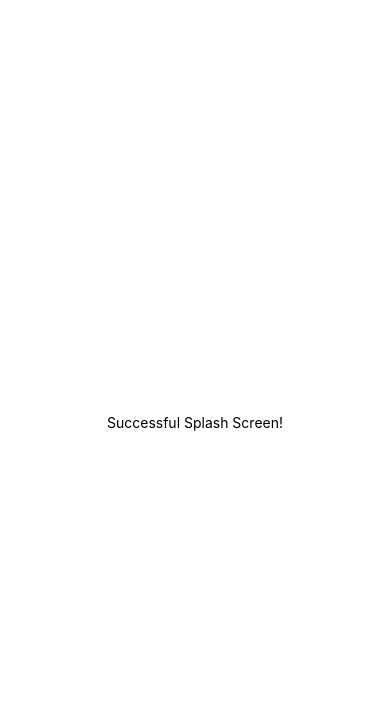
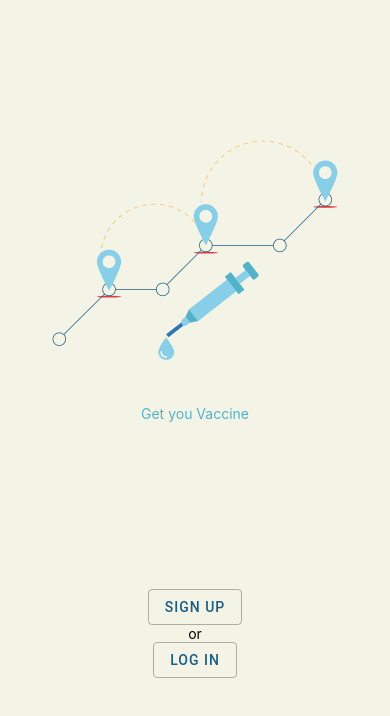
Before and after one commit to 18harsh/Vaccine-Locator, a React Native app in the folder vaccine-locator-frontend/: screen / in a window 390 px wide. Shown: the top 716 px of the page. Built offline with nearby package versions, Linux system fonts and the light colour scheme.

Commit message:
Updated Code

```diff
--- a/vaccine-locator-frontend/App.js
+++ b/vaccine-locator-frontend/App.js
@@ -2,9 +2,14 @@ import {StatusBar} from 'expo-status-bar';
 import React, {Component} from 'react';
 import {StyleSheet, Text, View, Image} from 'react-native';
 import SplashScreen from "./Components/SplashScreen/SplashScreen";
+import Homepage from "./Components/HomePage/Homepage";
+import Authentication from './Components/Authentication/Authentication'
+
+
+
 export default class App extends Component {
     state = {
-        isVisible: true
+        isVisible: false
     }
 
     Hide_Splash_Screen = () => {
@@ -26,10 +31,7 @@ export default class App extends Component {
             <View style={styles.MainContainer}>
 
                 {
-                    (this.state.isVisible === true) ? Splash_Screen : <View style={styles.MainContainer}>
-                        <Text>Successful Splash Screen!</Text>
-                        <StatusBar style="auto"/>
-                    </View>
+                    (this.state.isVisible === true) ? Splash_Screen : <Authentication/>
                 }
             </View>
         );
--- /dev/null
+++ b/vaccine-locator-frontend/Components/Authentication/Authentication.js
@@ -0,0 +1,93 @@
+import React, {Component} from 'react';
+import {StyleSheet, Text, View, Image} from 'react-native';
+import * as colors from "../../Color";
+import { Button } from 'react-native-paper';
+import { DefaultTheme, Provider as PaperProvider } from 'react-native-paper';
+
+
+const theme = {
+    ...DefaultTheme,
+    roundness: 4,
+    colors: {
+        ...DefaultTheme.colors,
+        primary: colors.STRONG_BLUE,
+        accent: colors.BLUEISH_GREEN,
+    },
+};
+
+
+export default class Authentication extends Component {
+    state = {
+        isVisible: true
+    }
+
+
+    render() {
+
+        return (
+            <View style={styles.SplashScreen_RootView}>
+                <View style={styles.SplashScreen_ChildView}>
+                    <Image
+                        source={require('../Images/vaccine.png')}
+                    />
+                    <Text style={{
+                        color:colors.BLUEISH_GREEN
+                    }}>Get you Vaccine</Text>
+                </View>
+                <View style={styles.SplashScreen_ChildView2}>
+                    <Button theme={theme} mode="outlined" onPress={()=>{
+                        console.log("Hello World 123")
+                    }}> Sign Up</Button>
+                    <Text  style={{
+
+
+                    }} >or</Text>
+                    <Button theme={theme}  mode="outlined" onPress={()=>{
+                    console.log("Hello World 123")
+                }}> Log In</Button>
+                </View>
+
+            </View>
+
+        );
+
+    };
+
+}
+
+const styles = StyleSheet.create({
+    SplashScreen_RootView:
+        {
+
+            justifyContent: 'center',
+            flex: 1,
+            position: 'absolute',
+            width: '100%',
+            height: '100%',
+        },
+
+    SplashScreen_ChildView:
+        {
+            justifyContent: 'flex-end',
+            alignItems: 'center',
+            backgroundColor: colors.OFF_WHITE,
+            flex: 1,
+        },
+    SplashScreen_ChildView2:
+        {
+            justifyContent: 'center',
+            alignItems: 'center',
+            backgroundColor: colors.OFF_WHITE,
+            flex: 1,
+        },
+    Button_css: {
+        backgroundColor: colors.STRONG_BLUE,
+        color:'white',
+        width:100,
+        height:50,
+        borderColor: colors.BLUEISH_GREEN,
+        borderStyle: 'solid',
+        paddingTop: 5,
+
+    }
+});
--- /dev/null
+++ b/vaccine-locator-frontend/Components/HomePage/Homepage.js
@@ -0,0 +1,49 @@
+import {StatusBar} from 'expo-status-bar';
+import React, {Component} from 'react';
+import {StyleSheet, Text, View, Image} from 'react-native';
+import {Appbar} from 'react-native-paper';
+import MapView,{Marker} from "react-native-maps";
+export default class Homepage extends Component {
+    state = {
+        isVisible: true
+    }
+
+
+    render() {
+
+        return (
+            <View style={styles.container}>
+                {/*<MapView*/}
+                {/*    // remove if not using Google Maps*/}
+                {/*    style={styles.map}*/}
+                {/*    loadingEnabled={true}*/}
+                {/*    region={{*/}
+                {/*        latitude: 19.2029,*/}
+                {/*        longitude:72.8518,*/}
+                {/*        latitudeDelta: 0.1,*/}
+                {/*        longitudeDelta: 0.0121,*/}
+                {/*    }}*/}
+                {/*>*/}
+                {/*    <Marker coordinate={{*/}
+                {/*        latitude: 19.2029,*/}
+                {/*        longitude:72.8518,*/}
+                {/*    }}/>*/}
+                {/*</MapView>*/}
+            </View>
+        );
+
+    };
+
+}
+
+const styles = StyleSheet.create({
+    container: {
+        ...StyleSheet.absoluteFillObject,
+        flex:1,
+        justifyContent: 'flex-end',
+        alignItems: 'center',
+    },
+    map: {
+        ...StyleSheet.absoluteFillObject,
+    },
+});
--- a/vaccine-locator-frontend/app.json
+++ b/vaccine-locator-frontend/app.json
@@ -23,6 +23,11 @@
       "adaptiveIcon": {
         "foregroundImage": "./assets/adaptive-icon.png",
         "backgroundColor": "#FFFFFF"
+      },
+      "config": {
+        "googleMaps": {
+          "apiKey": "AIzaSyD09ZcG7fHZltsAOsKjxq5Eww4xEIfXZNc"
+        }
       }
     },
     "web": {
--- a/vaccine-locator-frontend/package.json
+++ b/vaccine-locator-frontend/package.json
@@ -13,7 +13,10 @@
     "react": "16.13.1",
     "react-dom": "16.13.1",
     "react-native": "https://github.com/expo/react-native/archive/sdk-40.0.1.tar.gz",
-    "react-native-web": "~0.13.12"
+    "react-native-paper": "^4.7.2",
+    "react-native-web": "~0.13.12",
+    "react-native-maps":"0.27.1"
+
   },
   "devDependencies": {
     "@babel/core": "~7.9.0"
```
Also changed, not shown: vaccine-locator-frontend/Components/Authentication/Signup/Signup.js (added, +38 -0 lines), 1 other file (tests, documents, lock files or other folders).
